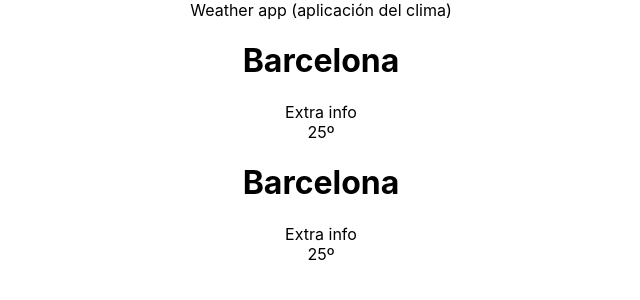
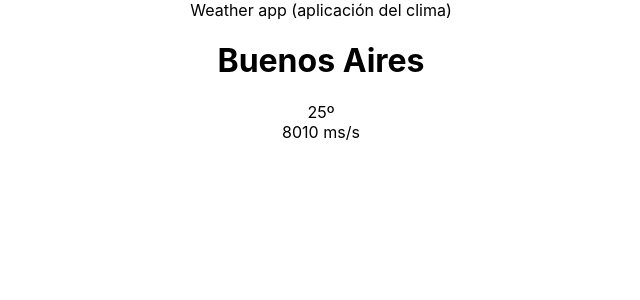
Before and after one commit to aferrerdev/reactjs-bootcamp, a React (Create React App) app in the folder weather-app/: page / in a window 1280 px wide. Shown: the top 300 px of the page, without its empty margins (319-959 px from the left). Built offline with nearby package versions, Linux system fonts and the light colour scheme.

Commit message:
Adding props to some components

```diff
--- a/weather-app/src/App.js
+++ b/weather-app/src/App.js
@@ -7,7 +7,6 @@ function App() {
     <div className="App">
      Weather app (aplicación del clima)
      <WeatherLocation />
-     <WeatherLocation />
     </div>
   );
 }
--- a/weather-app/src/components/Location.js
+++ b/weather-app/src/components/Location.js
@@ -1,7 +1,10 @@
 import React from 'react';
 
-const Location = () => (
-    <div><h1>Barcelona</h1></div>
-);
+const Location = (props) => {
+    const { city } = props;
+    return (
+        <div><h1>{city}</h1></div>
+    );
+};
 
 export default Location;
--- a/weather-app/src/components/WeatherData.js
+++ b/weather-app/src/components/WeatherData.js
@@ -4,8 +4,8 @@ import WeatherTemperature from './WeatherTemperature';
 
 const WeatherData = () => (
     <div>
-        <WeatherExtraInfo />
         <WeatherTemperature />
+        <WeatherExtraInfo humidity={80} wind={"10 ms/s"} />
     </div>
 );
 
--- a/weather-app/src/components/WeatherExtraInfo.js
+++ b/weather-app/src/components/WeatherExtraInfo.js
@@ -1,8 +1,9 @@
 import React from 'react';
 
-const WeatherExtraInfo = () => (
+const WeatherExtraInfo = ({ humidity, wind }) => (
     <div>
-        Extra info
+        <span>{humidity}</span>
+        <span>{wind}</span>
     </div>
 );
 
--- a/weather-app/src/components/WeatherLocation.js
+++ b/weather-app/src/components/WeatherLocation.js
@@ -8,7 +8,7 @@ import WeatherData from './WeatherData';
  */
 const WeatherLocation = (props) => (
     <div>
-        <Location />
+        <Location city={"Buenos Aires"} />
         <WeatherData />
     </div>
 );
```
Also changed, not shown: 1 other file (tests, documents, lock files or other folders).
